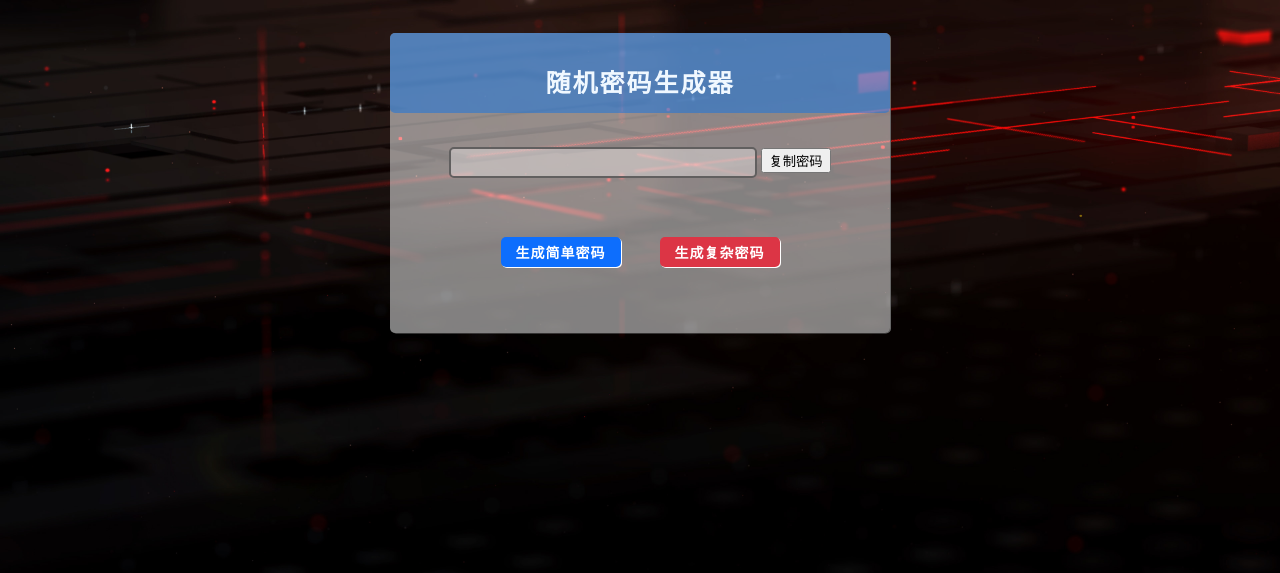
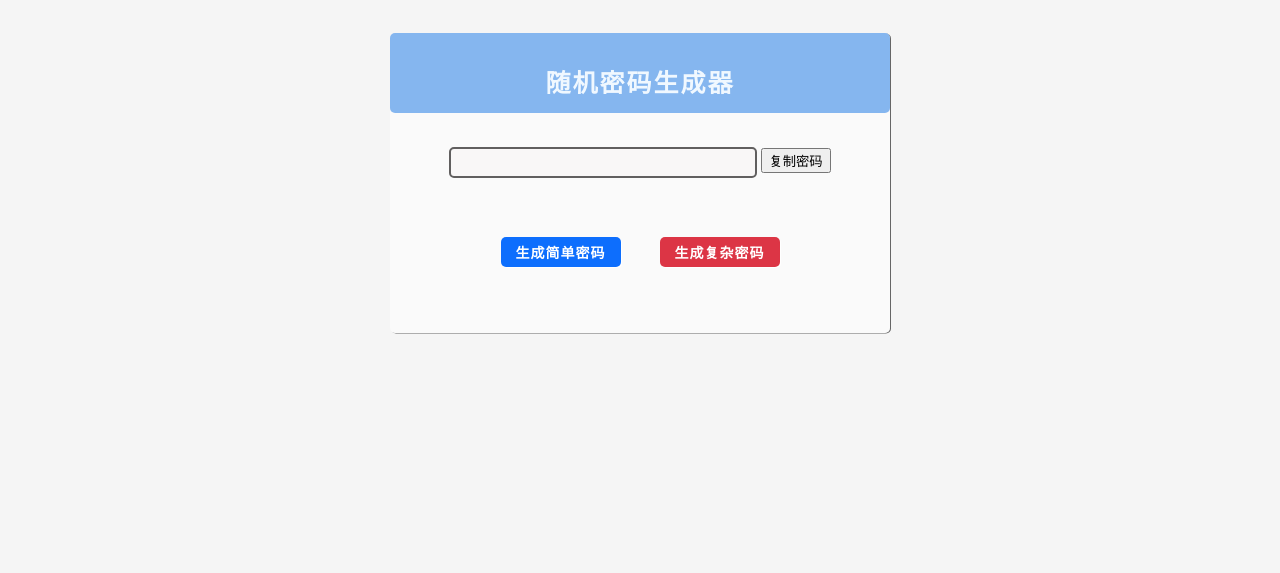
Before and after one commit to allenjol/gen_random_pwd_dj3, a Django app: page / in a window 1280 px wide. Shown: the top 573 px of the page. Run offline with Django 3.2, Linux system fonts and the light colour scheme.

Commit message:
feat: 去掉背景图片,变成背景颜色

```diff
--- a/static/css/style.css
+++ b/static/css/style.css
@@ -1,7 +1,7 @@
 body {
-    /* background-color: #f5f5f5; */
-    background: url("/static/images/background.jpg") no-repeat;
-    background-size: 100%;
+    background-color: #f5f5f5;
+    /* background: url("/static/images/background.jpg") no-repeat;
+    background-size: 100%; */
 }
 
 .content {
```
